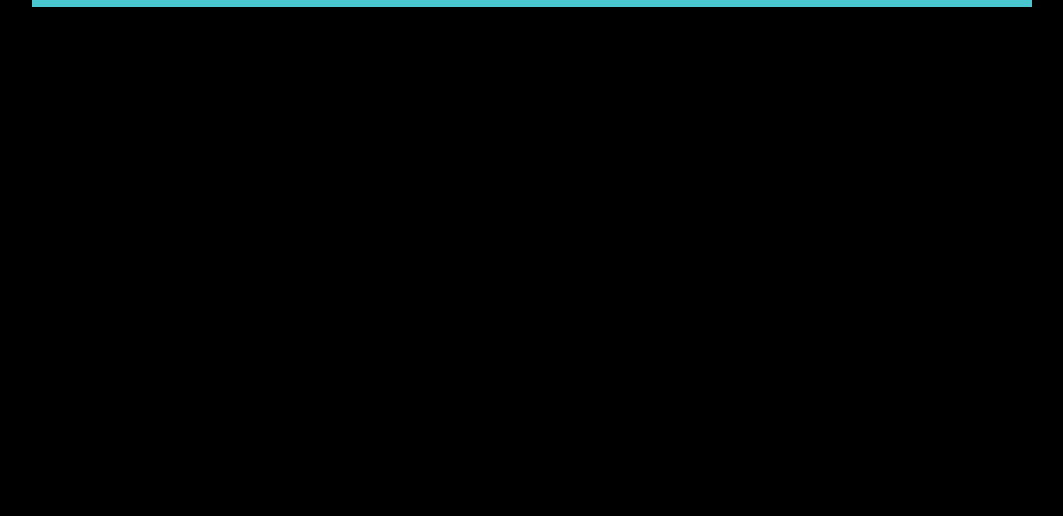
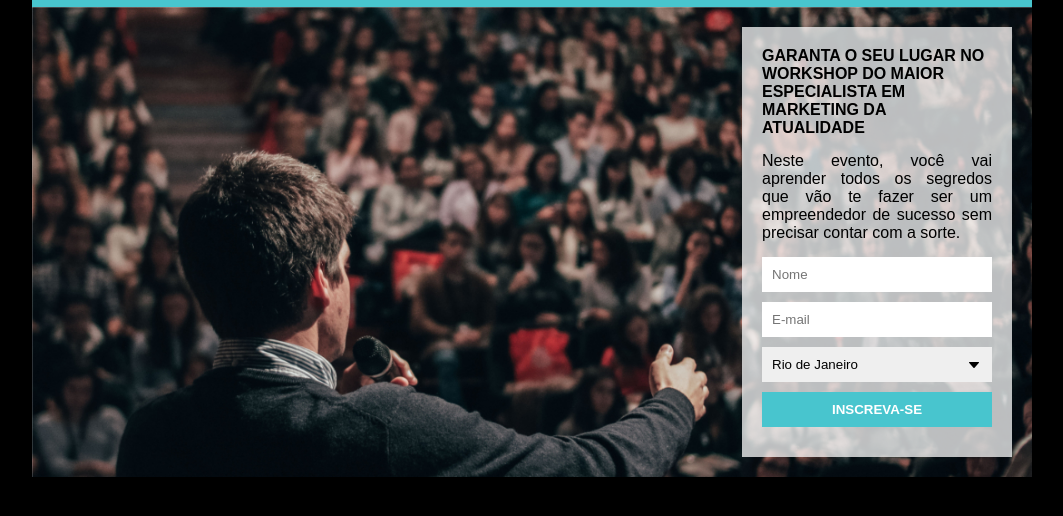
Before and after one commit to profBertolai/pagina-capturaM, a plain HTML site: page index.html in a window 1280 px wide. Shown: the part 44-560 px from the top of the page, without its empty margins (108-1171 px from the left). Drawn offline with Linux system fonts and the light colour scheme.

Commit message:
Estilização da section e do formContainer

```diff
--- a/css/style.css
+++ b/css/style.css
@@ -24,3 +24,58 @@ header{
     font-size: 26px;
     text-transform: uppercase;
 }
+
+section{
+    padding: 20px;
+    background-image: url('../imagens/people.jpg');
+    background-size: cover;
+    overflow: hidden;
+}
+
+section p{
+    text-align: justify;
+}
+
+section h2{
+    text-transform: uppercase;
+    font-size: 16px;
+}
+
+.mb{
+    margin-bottom: 15px;
+}
+
+.formContainer{
+    max-width: 230px;
+    background-color: #FFFFFFBB;
+    padding: 20px;
+    float: right;
+}
+
+input, select{
+    width: 100%;
+    box-sizing: border-box;
+    border: none;
+    margin-bottom: 10px;
+    padding: 10px;
+}
+
+/* modificando um elemento html pelo type dele */
+input[type="submit"]{
+    background-color: #48C5CE;
+    color: #FFF;
+    font-weight: bold;
+}
+
+select{
+    appearance: none;
+    -moz-appearance: none;
+    -webkit-appearance: none;
+
+    background-image: url('../imagens/arrow.jpg');
+    background-repeat: no-repeat;
+
+    background-position: calc(100% - 10px) center;
+    /* background-position-x: calc(100% - 10px);
+    background-position-y: center; */
+}
--- a/index.html
+++ b/index.html
@@ -12,6 +12,23 @@
         <header>
             <h1 class="title">participe do workshop que vai mudar o seu negócio</h1>
         </header>
+        <section>
+            <div class="formContainer">
+                <h2 class="mb">garanta o seu lugar no workshop do maior especialista em marketing da atualidade</h2>
+                <p class="mb">Neste evento, você vai aprender todos os segredos que vão te fazer ser um empreendedor de sucesso sem precisar contar com a sorte.</p>
+                <form action="">
+                    <input type="text" id="name" name="name" placeholder="Nome" required>
+                    <input type="text" id="email" name="email" placeholder="E-mail" required>
+                    <select name="place" id="">
+                        <option value="rj">Rio de Janeiro</option>
+                        <option value="sp">São Paulo</option>
+                        <option value="mg">Minas Gerais</option>
+                        <option value="es">Espirito Santo</option>
+                    </select>
+                    <input type="submit" value="INSCREVA-SE">
+                </form>
+            </div>
+        </section>
     </div>
 </body>
 </html>
```
